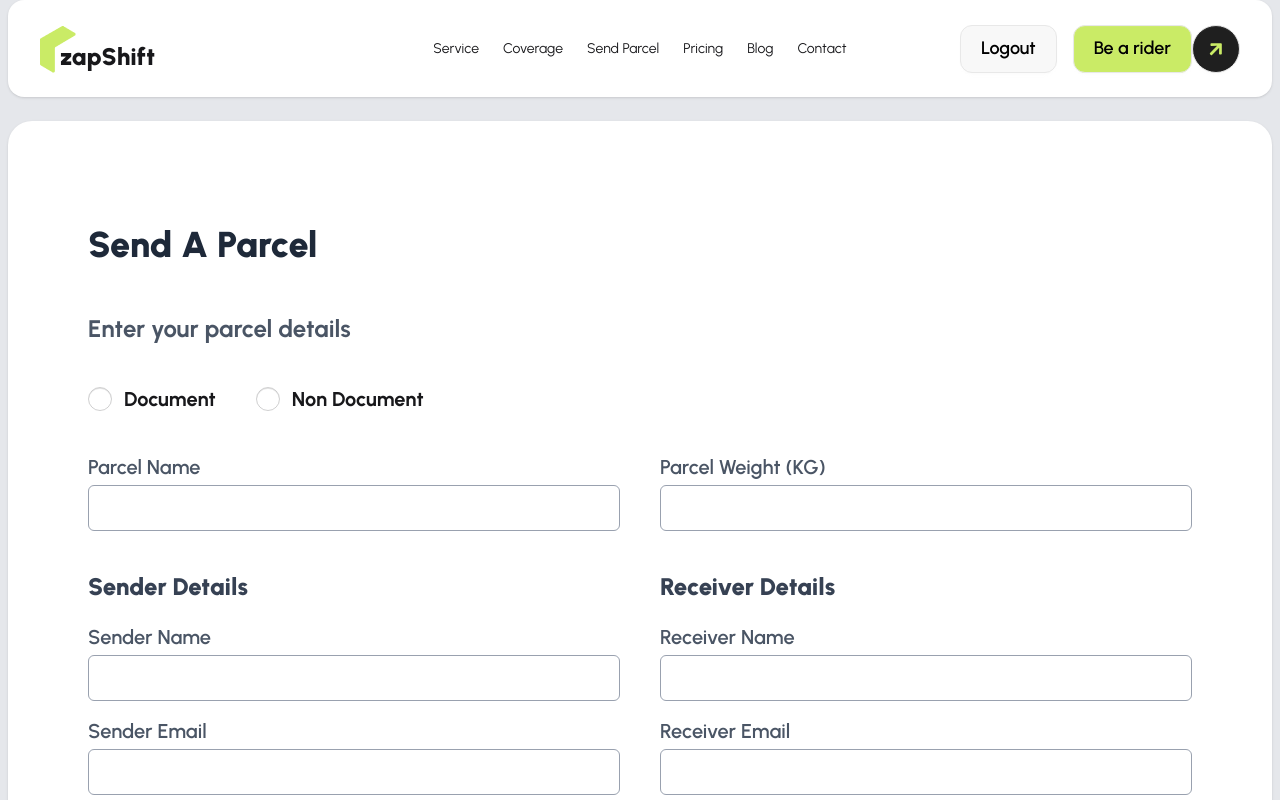
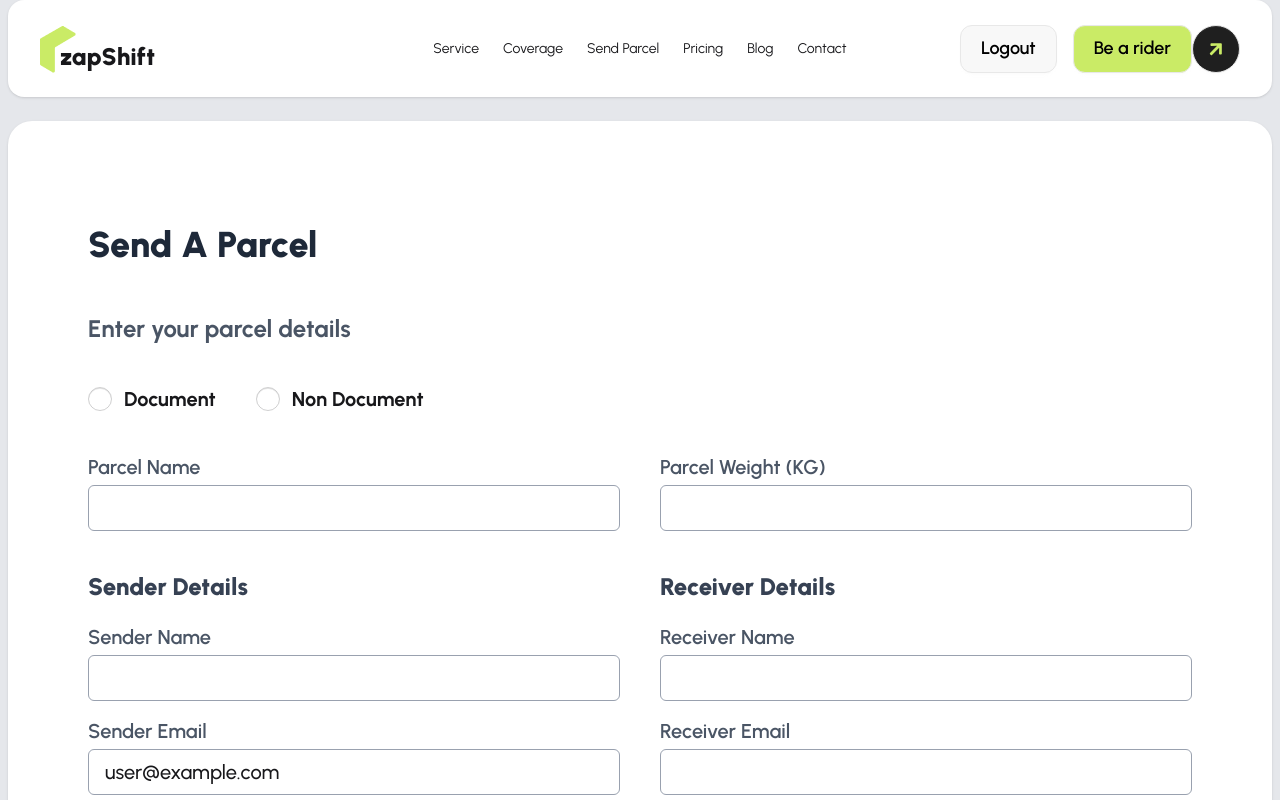
Before and after one commit to priyotush25/zap-shift-client, a React (Vite) app: page /send-parcel in a window 1280 px wide. Shown: the top 800 px of the page. Built offline with nearby package versions, Linux system fonts and the light colour scheme; no server answers; sample sign-in values are in the browser's storage.

Commit message:
percel information sed database

```diff
--- a/src/Pages/Auth/login/Login.jsx
+++ b/src/Pages/Auth/login/Login.jsx
@@ -7,6 +7,7 @@ import SocialLogin from "../socialLogin/SocialLogin";
 const Login = () => {
 
     const { loginUser } = useAuth();
+
     const location = useLocation();
     const navigate = useNavigate();
 
--- a/src/Pages/persel/SendParcel.jsx
+++ b/src/Pages/persel/SendParcel.jsx
@@ -1,6 +1,7 @@
 import { useForm, useWatch } from "react-hook-form";
 import { useLoaderData } from "react-router";
 import Swal from "sweetalert2";
+import useAuth from "../../hook/useAuth";
 import useAxiosSecure from "../../hook/useAxiosSecure";
 import Button from "../../shared/button/Button";
 import Card from "../../shared/card.jsx/Card";
@@ -9,6 +10,8 @@ import Input from "../../shared/field/Input";
 const SendParcel = () => {
 
     const regions = useLoaderData();
+
+    const { user } = useAuth();
 
     const duplicateRegion = regions.map(c => c.region)
     const region = [...new Set(duplicateRegion)];
@@ -158,6 +161,7 @@ const SendParcel = () => {
                             label={"Sender Name"}
                             inputClass="mb-4 w-full"
                             {...register("senderName")}
+                            defaultValue={user?.name}
                         />
 
 
@@ -165,6 +169,7 @@ const SendParcel = () => {
                             label={"Sender Email"}
                             inputClass="mb-4 w-full"
                             {...register("senderEmail")}
+                            defaultValue={user?.email}
                         />
 
 
```
